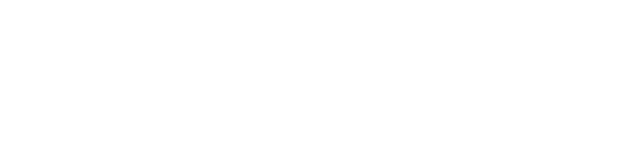
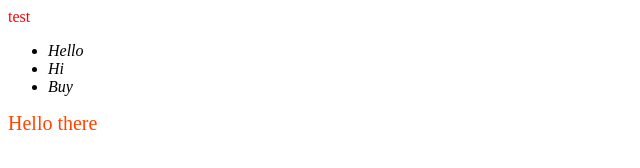
Before and after one commit to Nikan21/domPractice, a plain HTML site: page index.html in a window 1280 px wide. Shown: the whole page, without its empty margins (0-640 px from the left). Drawn offline with Linux system fonts and the light colour scheme.

Commit message:
Add tasks

```diff
--- a/index.html
+++ b/index.html
@@ -5,9 +5,15 @@
     <meta http-equiv="X-UA-Compatible" content="IE=edge">
     <meta name="viewport" content="width=device-width, initial-scale=1.0">
     <title>Document</title>
-    <script src="./index.js"></script>
+    <script defer src="./index.js"></script>
+    <link rel="stylesheet" href="./index.css">
 </head>
 <body>
+    <div id="first">
+    </div>
+
+    <nav id="third">
+    </nav>
 
 </body>
 </html>
--- a/index.js
+++ b/index.js
@@ -0,0 +1,36 @@
+const firstElement = document.getElementById('first');
+firstElement.innerHTML = '<div id = "second">test</div>';
+
+const secondElement = document.getElementById('second');
+secondElement.style.color = 'red';
+
+const thirdElement = document.getElementById('third');
+thirdElement.innerHTML =
+`<ul>
+<li class = "Li">Hello</li>
+<li class = "Li">Hi</li>
+<li class = "Li">Buy</li>
+</ul`
+
+const LiElements = document.getElementsByClassName('Li');
+
+for (let i = 0; i < LiElements.length; i++) {
+    const test = LiElements[i];
+    test.style.fontStyle = 'italic';
+}
+
+console.log(LiElements)
+
+
+const bodyElement = document.querySelector('body');
+const elementSpan = document.createElement("span");
+
+bodyElement.appendChild(elementSpan);
+elementSpan.textContent = 'Hello there';
+elementSpan.classList.add('spanClass')
+
+for (let i = 1; i <= 3; i++) {
+    const divElement = document.createElement('div');
+    divElement.id = `${i}`;
+    bodyElement.appendChild(divElement);
+}
```
